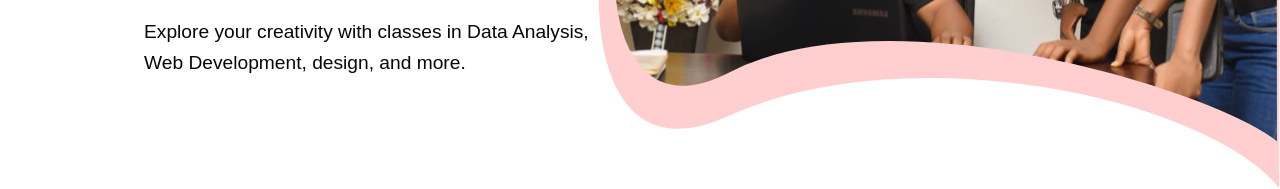
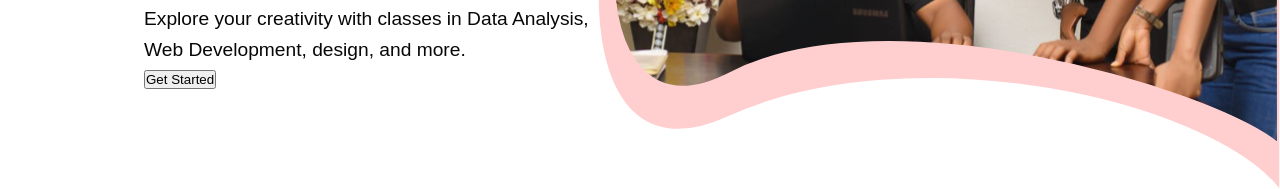
Before and after one commit to Niscolinx/teenscan, a React (Create React App) app: page / in a window 1280 px wide. Shown: the part 342-531 px from the top of the page. Built offline with nearby package versions, Linux system fonts and the light colour scheme; what react-router-last-location would draw is missing.

Commit message:
changed font

```diff
--- a/src/components/Hero.jsx
+++ b/src/components/Hero.jsx
@@ -28,6 +28,7 @@ const Hero = () => {
                         Explore your creativity with classes in Data Analysis,
                         Web Development, design, and more.
                     </p>
+                    <button className='btn'>Get Started</button>
                 </div>
             </div>
             <div className='hero__svg'>
```
